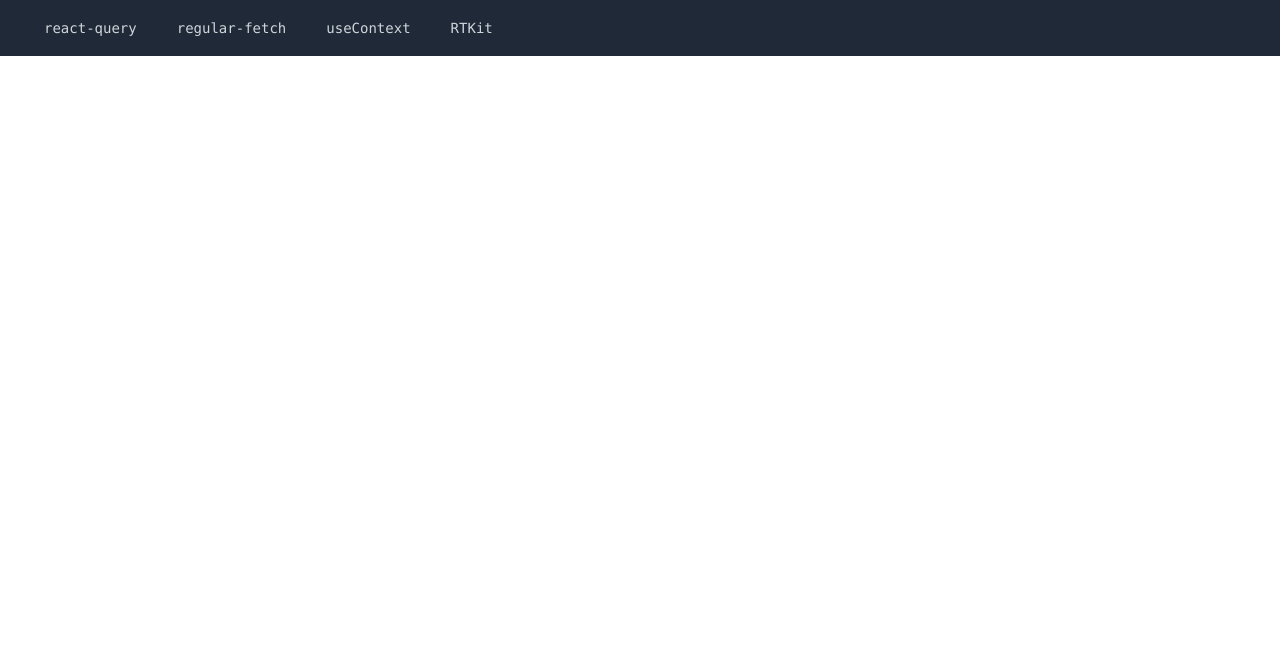
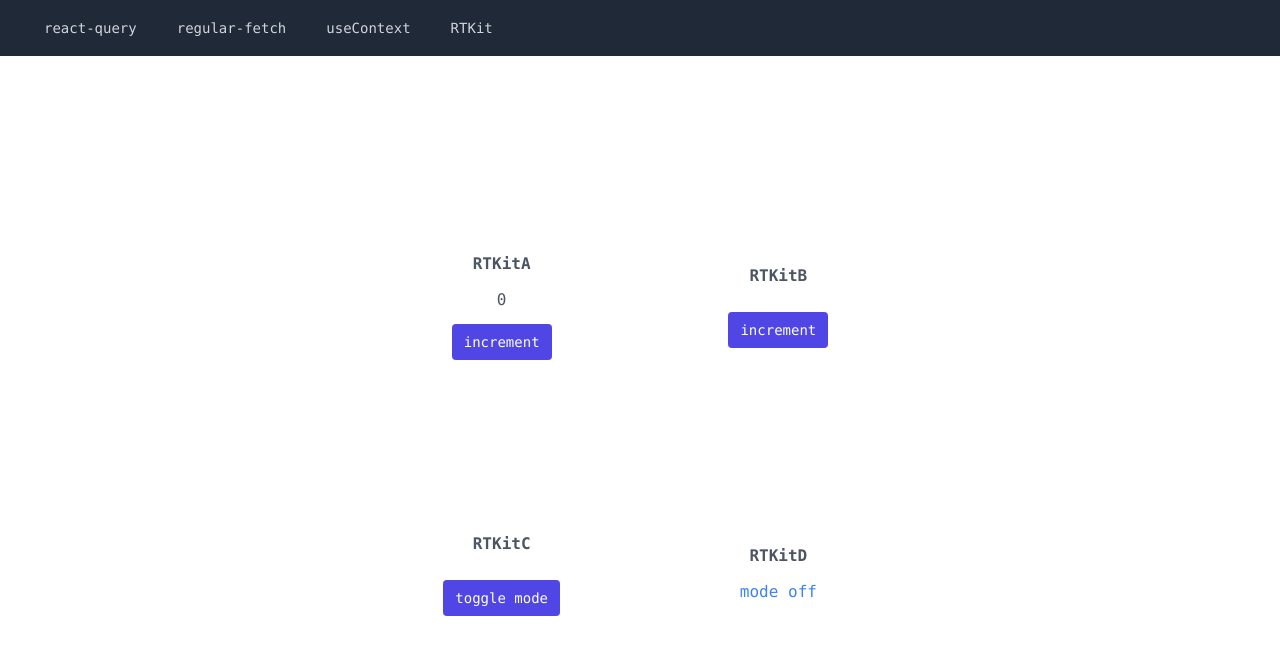
Before and after one commit to s-yoshiii/react-query-lesson, a React (Create React App) app: page /main-rtkit in a window 1280 px wide. Shown: the top 654 px of the page. Built offline with nearby package versions, Linux system fonts and the light colour scheme.

Commit message:
Beauty of redux-toolkit

```diff
--- a/src/App.tsx
+++ b/src/App.tsx
@@ -9,6 +9,7 @@ import { ReactQueryA } from './components/ReactQueryA'
 import { ReactQueryB } from './components/ReactQueryB'
 import { ReactQueryDevtools } from 'react-query/devtools'
 import MainContext from './components/MainContext'
+import MainRTKit from './components/MainRTKit'
 
 const queryClient = new QueryClient({
   defaultOptions: {
@@ -31,6 +32,7 @@ const App: FC = () => {
               <Route path="/fetch-a" element={<ClassicalFetchA />} />
               <Route path="/fetch-b" element={<ClassicalFetchB />} />
               <Route path="/main-context" element={<MainContext />} />
+              <Route path="/main-rtkit" element={<MainRTKit />} />
             </Routes>
           </Layout>
         </StateProvider>
--- /dev/null
+++ b/src/components/MainRTKit.tsx
@@ -0,0 +1,18 @@
+import { FC } from 'react'
+import RTKitA from './RTKitA'
+import RTKitB from './RTKitB'
+import RTKitC from './RTKitC'
+import RTKitD from './RTKitD'
+
+const MainRTKit: FC = () => {
+  return (
+    <div className="grid grid-cols-2 gap-40">
+      <RTKitA />
+      <RTKitB />
+      <RTKitC />
+      <RTKitD />
+    </div>
+  )
+}
+
+export default MainRTKit
--- a/src/components/RTKitC.tsx
+++ b/src/components/RTKitC.tsx
@@ -7,7 +7,7 @@ const RTKitC: FC = () => {
   console.log('rendered RTKitC')
   return (
     <div className="flex justify-center items-center flex-col">
-      <p className="font-bold my-3">RTKitB</p>
+      <p className="font-bold my-3">RTKitC</p>
       <button
         className="py-2 px-3 mt-3 text-sm text-white bg-indigo-600 hover:bg-indigo-700 rounded"
         onClick={() => {
--- /dev/null
+++ b/src/components/RTKitD.tsx
@@ -0,0 +1,16 @@
+import { FC } from 'react'
+import { useAppSelector } from '../app/hooks'
+import { selectMode } from '../slices/counterSlice'
+
+const RTKitD: FC = () => {
+  const mode = useAppSelector(selectMode)
+  console.log('rendered RTKitD')
+  return (
+    <div className="flex justify-center items-center flex-col">
+      <p className="font-bold my-3">RTKitD</p>
+      <p className="text-blue-500">{mode ? 'mode on' : 'mode off'}</p>
+    </div>
+  )
+}
+
+export default RTKitD
```
